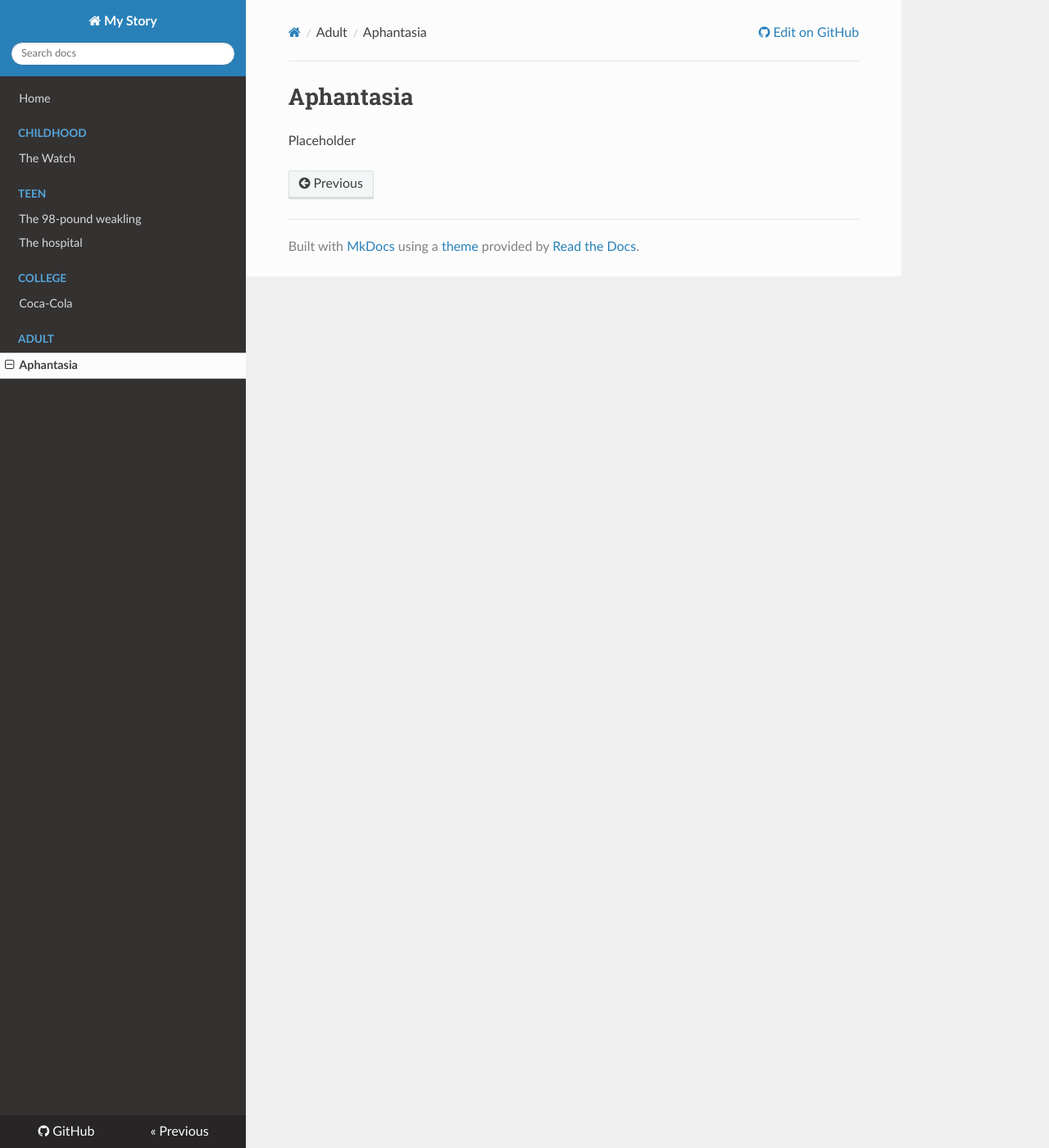
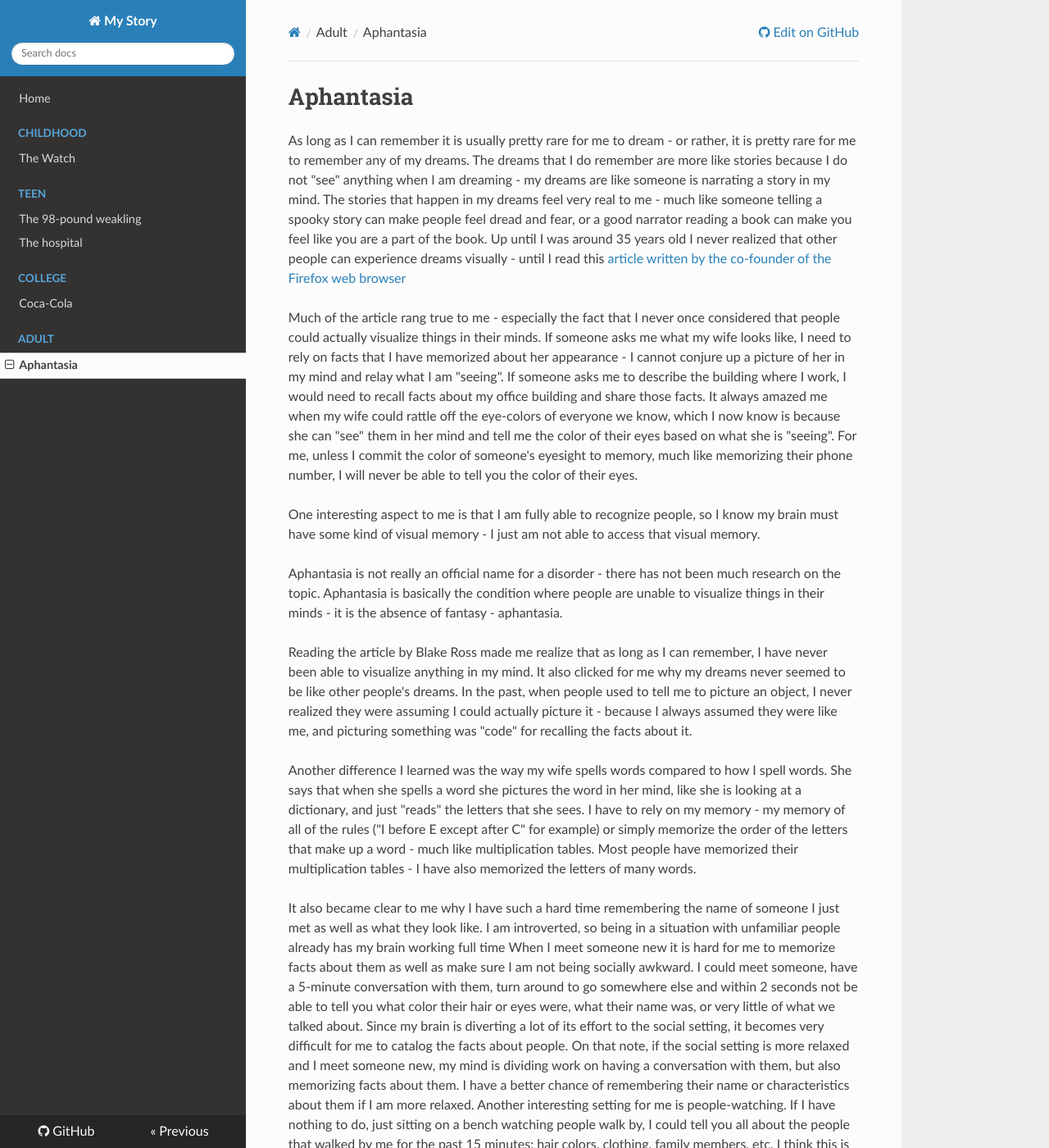
Before and after one commit to myjournal/myjournal.github.io, an MkDocs documentation site: the page built from docs/adult/aphantasia.md, in a window 1280 px wide and 1400 px high. Shown: the whole window at 82% size. Built offline with MkDocs 1.6.1, drawn with Linux system fonts in a browser that asks for light colours; nearby versions of some CDN libraries; some of the changed text lies outside the part shown.

Commit message:
new story

```diff
--- a/docs/adult/aphantasia.md
+++ b/docs/adult/aphantasia.md
@@ -1,3 +1,17 @@
 # Aphantasia
 
-Placeholder
+As long as I can remember it is usually pretty rare for me to dream - or rather, it is pretty rare for me to remember any of my dreams.  The dreams that I do remember are more like stories because I do not "see" anything when I am dreaming - my dreams are like someone is narrating a story in my mind.  The stories that happen in my dreams feel very real to me - much like someone telling a spooky story can make people feel dread and fear, or a good narrator reading a book can make you feel like you are a part of the book.  Up until I was around 35 years old I never realized that other people can experience dreams visually - until I read this [article written by the co-founder of the Firefox web browser](https://www.facebook.com/notes/blake-ross/aphantasia-how-it-feels-to-be-blind-in-your-mind/10156834777480504/)
+
+Much of the article rang true to me - especially the fact that I never once considered that people could actually visualize things in their minds.  If someone asks me what my wife looks like, I need to rely on facts that I have memorized about her appearance - I cannot conjure up a picture of her in my mind and relay what I am "seeing".  If someone asks me to describe the building where I work, I would need to recall facts about my office building and share those facts.  It always amazed me when my wife could rattle off the eye-colors of everyone we know, which I now know is because she can "see" them in her mind and tell me the color of their eyes based on what she is "seeing".  For me, unless I commit the color of someone's eyesight to memory, much like memorizing their phone number, I will never be able to tell you the color of their eyes.
+
+One interesting aspect to me is that I am fully able to recognize people, so I know my brain must have some kind of visual memory - I just am not able to access that visual memory.
+
+Aphantasia is not really an official name for a disorder - there has not been much research on the topic.  Aphantasia is basically the condition where people are unable to visualize things in their minds - it is the absence of fantasy - aphantasia.
+
+Reading the article by Blake Ross made me realize that as long as I can remember, I have never been able to visualize anything in my mind.  It also clicked for me why my dreams never seemed to be like other people's dreams.  In the past, when people used to tell me to picture an object, I never realized they were assuming I could actually picture it - because I always assumed they were like me, and picturing something was "code" for recalling the facts about it.
+
+Another difference I learned was the way my wife spells words compared to how I spell words.  She says that when she spells a word she pictures the word in her mind, like she is looking at a dictionary, and just "reads" the letters that she sees.  I have to rely on my memory - my memory of all of the rules ("I before E except after C" for example) or simply memorize the order of the letters that make up a word - much like multiplication tables.  Most people have memorized their multiplication tables - I have also memorized the letters of many words.
+
+It also became clear to me why I have such a hard time remembering the name of someone I just met as well as what they look like.  I am introverted, so being in a situation with unfamiliar people already has my brain working full time  When I meet someone new it is hard for me to memorize facts about them as well as make sure I am not being socially awkward.  I could meet someone, have a 5-minute conversation with them, turn around to go somewhere else and within 2 seconds not be able to tell you what color their hair or eyes were, what their name was, or very little of what we talked about.  Since my brain is diverting a lot of its effort to the social setting, it becomes very difficult for me to catalog the facts about people.  On that note, if the social setting is more relaxed and I meet someone new, my mind is dividing work on having a conversation with them, but also memorizing facts about them.  I have a better chance of remembering their name or characteristics about them if I am more relaxed.  Another interesting setting for me is people-watching.  If I have nothing to do, just sitting on a bench watching people walk by, I could tell you all about the people that walked by me for the past 15 minutes: hair colors, clothing, family members, etc.  I think this is because my brain isn't multitasking with other social tasks - it is purely focused on observing and cataloging facts.
+
+Nothing about this seems weird to me - the strangest thing about aphantasia is that people can actually visualize things in their minds - I have no concept of what that would feel like.
```
Also changed, not shown: docs/teen/1995-the-hospital.md (+1 -1 lines).
